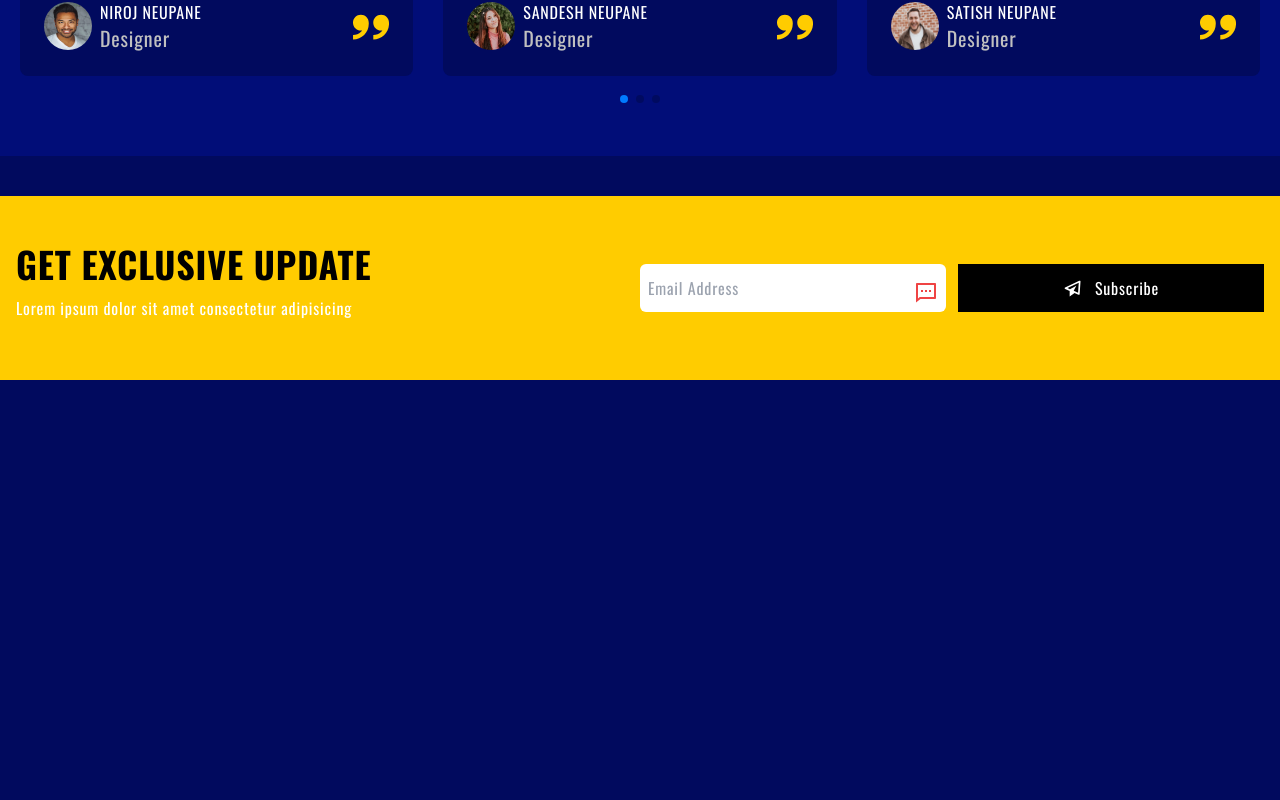
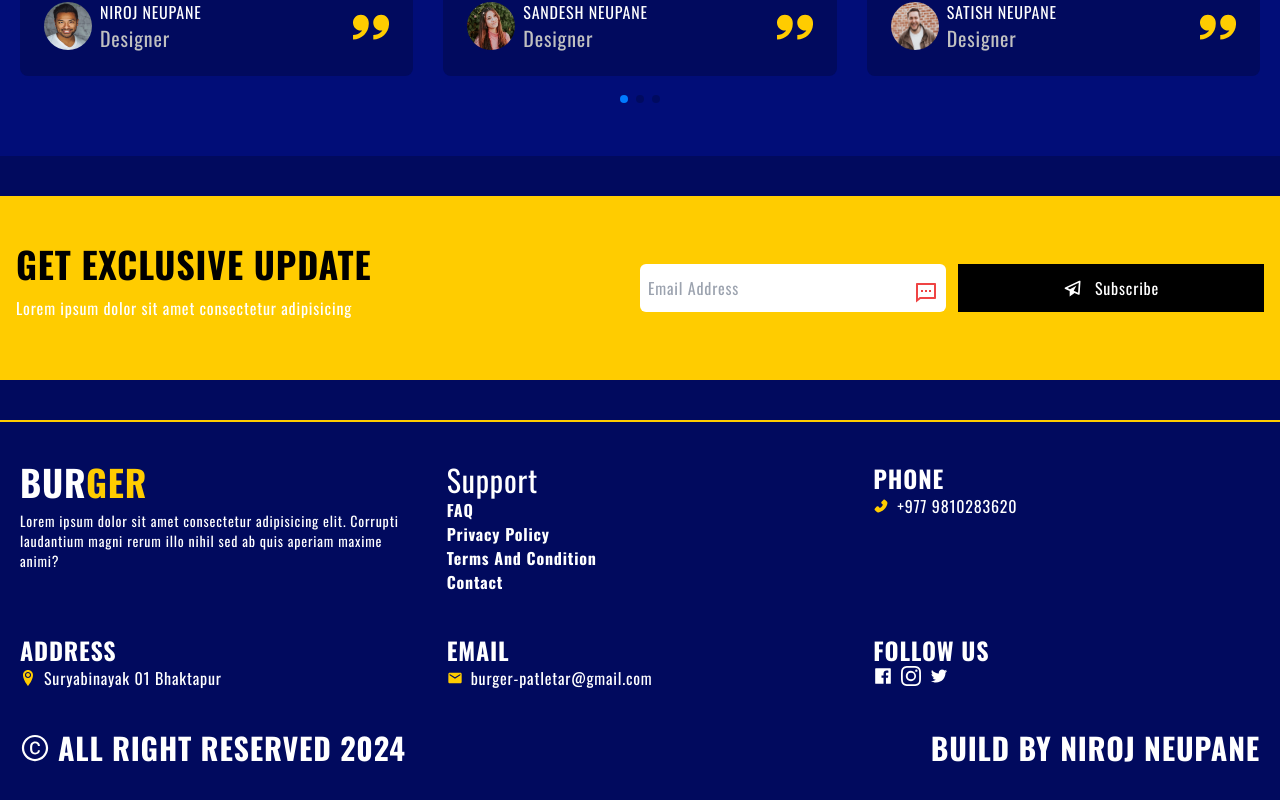
Before and after one commit to nirojneupane5/burger, a Next.js app: page / in a window 1280 px wide. Shown: the part 3912-4712 px from the top of the page. Before the commit the page ends 4332 px from the top, so only its background shows below. Built offline with nearby package versions, Linux system fonts and the light colour scheme.

Commit message:
Footer section

```diff
--- a/src/app/page.tsx
+++ b/src/app/page.tsx
@@ -16,6 +16,7 @@ import About from "./about/page";
 import Menu from "./menu/page";
 import Review from "./review/page";
 import Contact from "./contact/page";
+import Footer from "@/components/Footer/Footer";
 export default function Home() {
   return (
     <main>
@@ -131,6 +132,9 @@ export default function Home() {
       <section className="container py-10">
         <Contact />
       </section>
+      <section className="container py-10 border-t-2 border-secondaryColor border-solid">
+        <Footer />
+      </section>
     </main>
   );
 }
--- /dev/null
+++ b/src/components/Footer/Footer.tsx
@@ -0,0 +1,94 @@
+import { AiOutlineCopyrightCircle } from "react-icons/ai";
+import { AiOutlineTwitter } from "react-icons/ai";
+import { BsInstagram } from "react-icons/bs";
+import { AiFillFacebook } from "react-icons/ai";
+import { MdEmail } from "react-icons/md";
+import { ImLocation2 } from "react-icons/im";
+import { CiLocationOn } from "react-icons/ci";
+import { AiFillPhone } from "react-icons/ai";
+import Link from "next/link";
+
+const Footer = () => {
+  return (
+    <div className="mx-5">
+      <div className="grid grid-cols-1 md:grid-cols-2 lg:grid-cols-3 gap-10 ">
+        <div>
+          <Link href="/" className="text-4xl font-bold uppercase">
+            Bur<span className="text-secondaryColor">ger</span>
+          </Link>
+          <p className="text-sm py-2">
+            Lorem ipsum dolor sit amet consectetur adipisicing elit. Corrupti
+            laudantium magni rerum illo nihil sed ab quis aperiam maxime animi?
+          </p>
+        </div>
+        <div>
+          <h1 className="text-3xl">Support</h1>
+          <ul className="">
+            <li className="hover:text-secondaryColor hover:cursor-pointer group">
+              <span className="text-base font-bold capitalize group-hover:underline underline-offset-2">
+                {" "}
+                FAQ
+              </span>
+            </li>
+            <li className="hover:text-secondaryColor hover:cursor-pointer group">
+              <span className="text-base font-bold capitalize group-hover:underline underline-offset-2">
+                Privacy policy
+              </span>
+            </li>
+            <li className="hover:text-secondaryColor hover:cursor-pointer group">
+              <span className="text-base font-bold capitalize group-hover:underline underline-offset-2">
+                Terms and condition
+              </span>
+            </li>
+            <li className="hover:text-secondaryColor hover:cursor-pointer group">
+              <span className="text-base font-bold capitalize group-hover:underline underline-offset-2">
+                Contact
+              </span>
+            </li>
+          </ul>
+        </div>
+        <div>
+          <h1 className="text-2xl font-bold uppercase">Phone</h1>
+          <p className="flex items-center gap-2">
+            <AiFillPhone className="text-secondaryColor" /> +977 9810283620
+          </p>
+        </div>
+        <div>
+          <h1 className="text-2xl font-bold uppercase">Address</h1>
+          <p className="flex items-center gap-2">
+            <ImLocation2 className="text-secondaryColor" />
+            Suryabinayak 01 Bhaktapur
+          </p>
+        </div>
+        <div>
+          <h1 className="text-2xl font-bold uppercase">Email</h1>
+          <p className="flex items-center gap-2">
+            <MdEmail className="text-secondaryColor" />
+            burger-patletar@gmail.com
+          </p>
+        </div>
+        <div>
+          <h1 className="text-2xl font-bold uppercase">Follow Us</h1>
+          <i className="flex items-center gap-2">
+            <AiFillFacebook className="text-xl" />
+            <BsInstagram className="text-xl" />
+            <AiOutlineTwitter className="text-xl" />
+          </i>
+        </div>
+      </div>
+      <div className="flex flex-col md:flex-row gap-5 justify-between items-center py-10 text-3xl font-bold uppercase">
+        <div>
+          <h1 className="flex items-center gap-2">
+            <AiOutlineCopyrightCircle />
+            All right reserved {new Date().getFullYear()}
+          </h1>
+        </div>
+        <div>
+          <h1> Build by Niroj Neupane</h1>
+        </div>
+      </div>
+    </div>
+  );
+};
+
+export default Footer;
```
